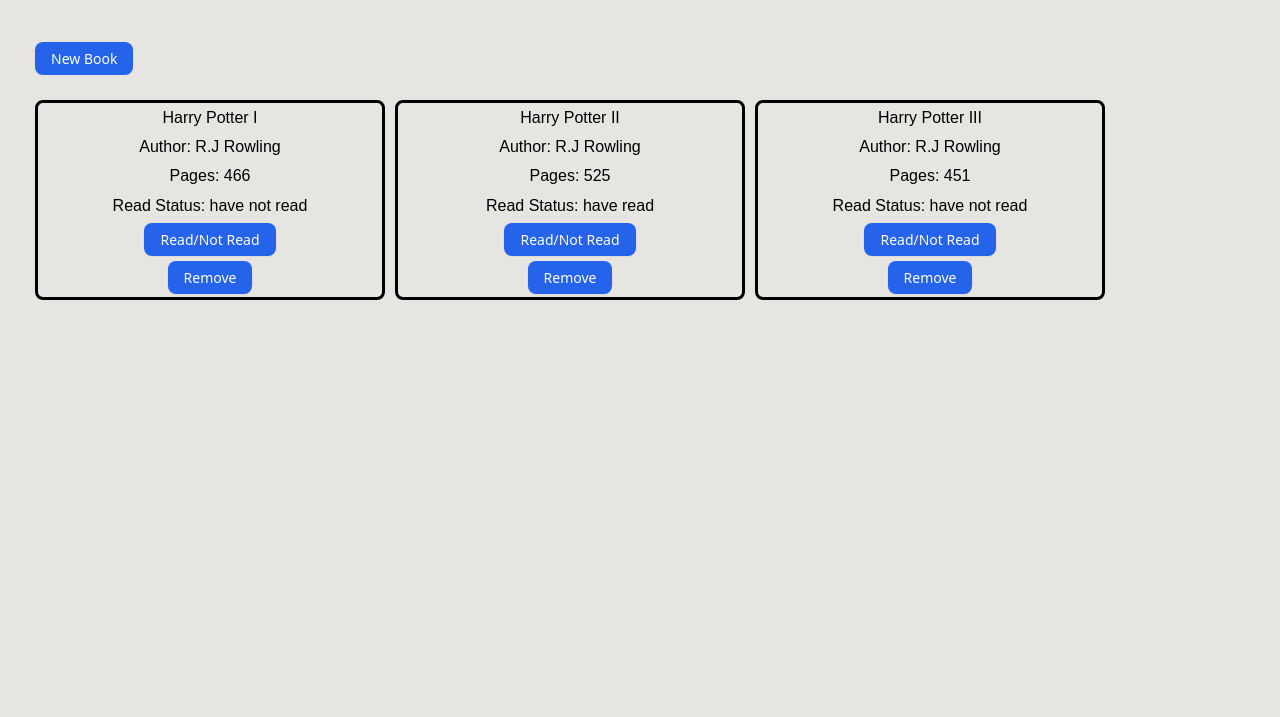
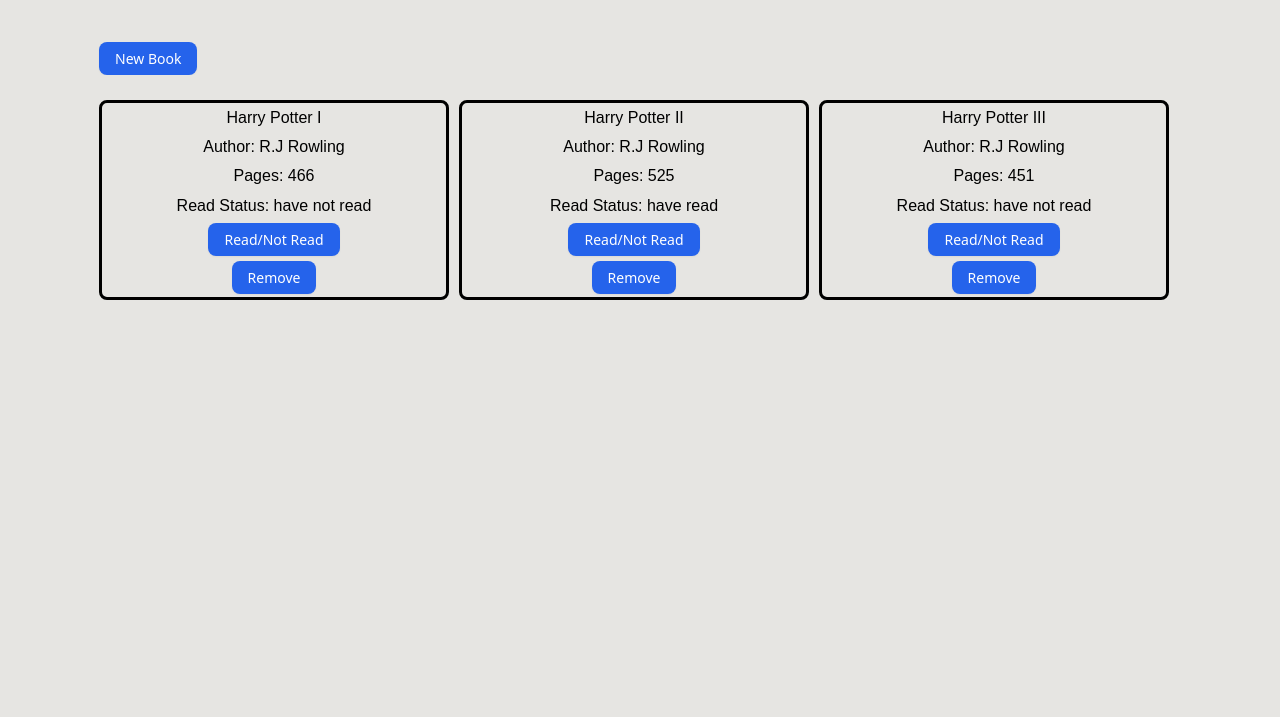
Before and after one commit to Youtha777/odin-project-library, a plain HTML site: page index.html in a window 1280 px wide. Shown: the part 83-800 px from the top of the page. Drawn offline with Linux system fonts and the light colour scheme; a web font is replaced by a local one.

Commit message:
Center content via margin-inline in css

```diff
--- a/style.css
+++ b/style.css
@@ -26,7 +26,7 @@ img{
   height: 250px;
   max-width:2400px;
   width: 90%;
-  align-items: center;
+  margin-inline: auto;
 
 }
 
```
